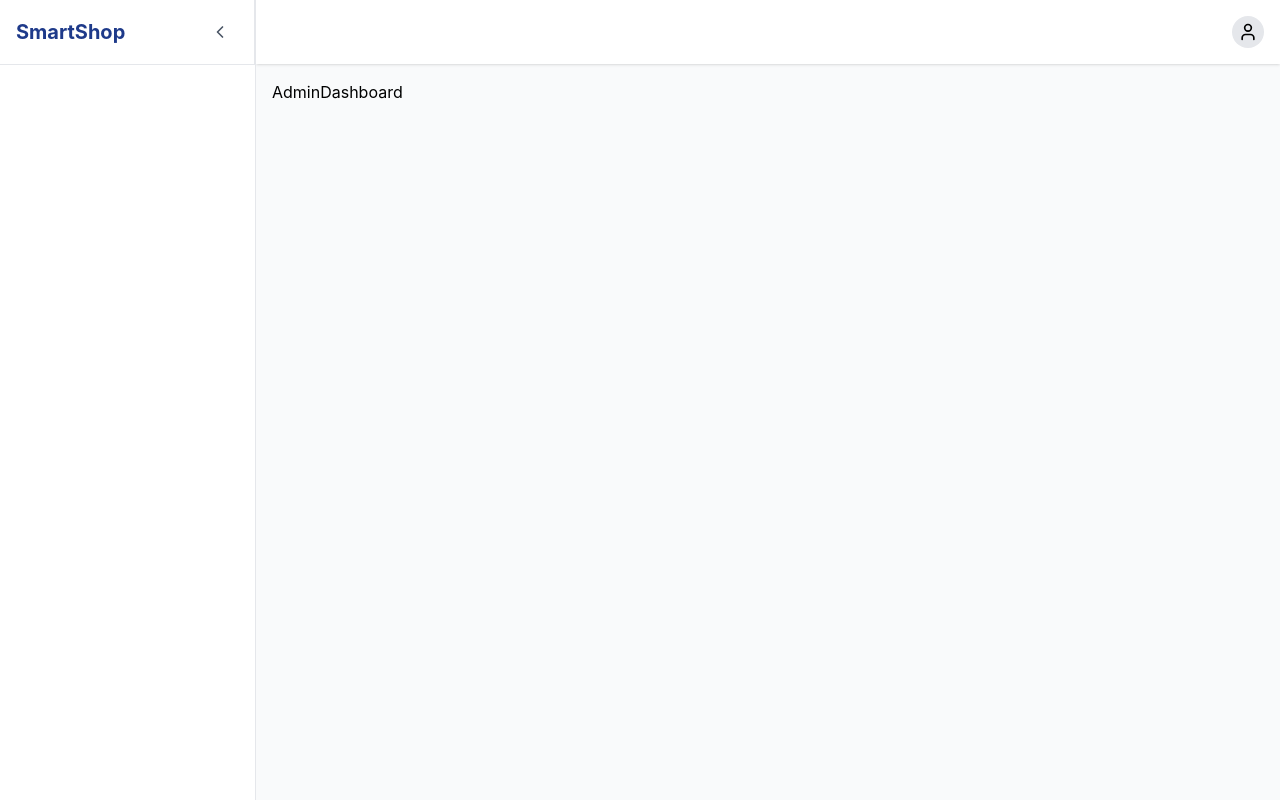
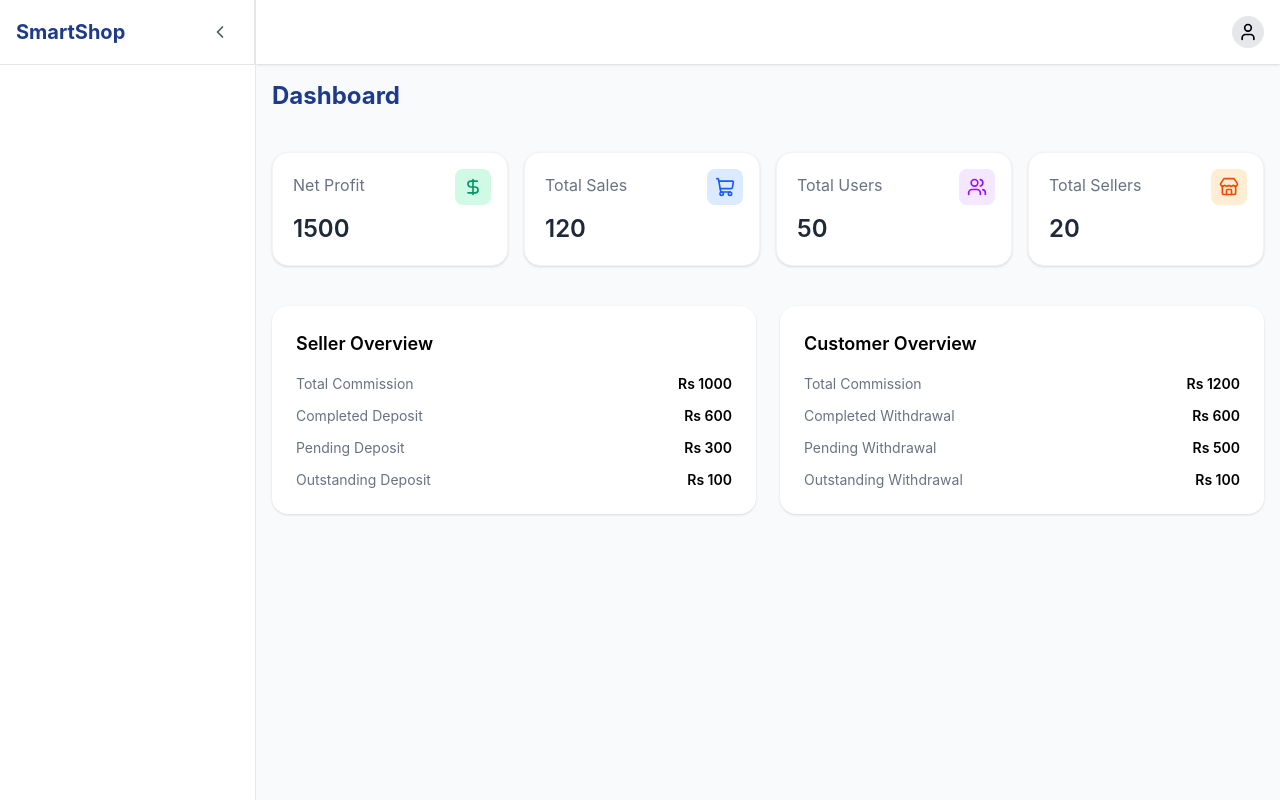
Before and after one commit to yuvraj-sapkota/smartshop, a React app in the folder frontend/: page /admin/admin-dashboard in a window 1280 px wide. Built offline with nearby package versions, Linux system fonts and the light colour scheme; the HTML template or start-up script is replaced by a standard one.

Commit message:
worked on admin section

```diff
--- a/frontend/src/components/sidebar/Sidebar.jsx
+++ b/frontend/src/components/sidebar/Sidebar.jsx
@@ -10,7 +10,6 @@ export default function Sidebar({ mobileOpen, setMobileOpen, role }) {
   const [openLogout, setOpenLogout] = useState(false);
 
   const menuItems = menuConfig[role] || [];
-  console.log(menuItems);
 
   return (
     <div className="flex h-screen bg-gray-50">
--- a/frontend/src/features/adminSection/adminDashboard/AdminDashboard.jsx
+++ b/frontend/src/features/adminSection/adminDashboard/AdminDashboard.jsx
@@ -1,9 +1,165 @@
-import React from 'react'
+import {
+  DollarSign,
+  ShoppingCart,
+  Users,
+  Store,
+  Wallet,
+  Clock,
+  TrendingUp,
+  AlertCircle,
+} from "lucide-react";
+import PageHeader from "../../../components/PageHeader";
+import StatCard from "../../../components/StatCard";
 
 const AdminDashboard = () => {
+  // 🔹 Highlights (Top KPIs)
+  const highlights = [
+    {
+      _id: 1,
+      label: "Net Profit",
+      value: 1500,
+      icon: DollarSign,
+      bg: "bg-emerald-100",
+      text: "text-emerald-600",
+    },
+    {
+      _id: 2,
+      label: "Total Sales",
+      value: 120,
+      icon: ShoppingCart,
+      bg: "bg-blue-100",
+      text: "text-blue-600",
+    },
+    {
+      _id: 3,
+      label: "Total Users",
+      value: 50,
+      icon: Users,
+      bg: "bg-purple-100",
+      text: "text-purple-600",
+    },
+    {
+      _id: 4,
+      label: "Total Sellers",
+      value: 20,
+      icon: Store,
+      bg: "bg-orange-100",
+      text: "text-orange-600",
+    },
+  ];
+
+  // 🔹 Seller Stats
+  const sellerStats = [
+    {
+      _id: 1,
+      label: "Total Commission",
+      value: 1000,
+      icon: Wallet,
+      bg: "bg-blue-100",
+      text: "text-blue-600",
+    },
+    {
+      _id: 2,
+      label: "Completed Deposit",
+      value: 600,
+      icon: TrendingUp,
+      bg: "bg-green-100",
+      text: "text-green-600",
+    },
+    {
+      _id: 3,
+      label: "Pending Deposit",
+      value: 300,
+      icon: Clock,
+      bg: "bg-yellow-100",
+      text: "text-yellow-600",
+    },
+    {
+      _id: 4,
+      label: "Outstanding Deposit",
+      value: 100,
+      icon: AlertCircle,
+      bg: "bg-red-100",
+      text: "text-red-600",
+    },
+  ];
+
+  // 🔹 User Stats
+  const userStats = [
+    {
+      _id: 1,
+      label: "Total Commission",
+      value: 1200,
+      icon: Wallet,
+      bg: "bg-blue-100",
+      text: "text-blue-600",
+    },
+    {
+      _id: 2,
+      label: "Completed Withdrawal",
+      value: 600,
+      icon: TrendingUp,
+      bg: "bg-green-100",
+      text: "text-green-600",
+    },
+    {
+      _id: 3,
+      label: "Pending Withdrawal",
+      value: 500,
+      icon: Clock,
+      bg: "bg-yellow-100",
+      text: "text-yellow-600",
+    },
+    {
+      _id: 4,
+      label: "Outstanding Withdrawal",
+      value: 100,
+      icon: AlertCircle,
+      bg: "bg-red-100",
+      text: "text-red-600",
+    },
+  ];
   return (
-    <div>AdminDashboard</div>
-  )
-}
+    <>
+      <div className="space-y-10">
+        <PageHeader text="Dashboard" />
 
-export default AdminDashboard
+        <div className="grid grid-cols-1 sm:grid-cols-2  lg:grid-cols-4 gap-4">
+          {highlights.map((item, index) => (
+            <StatCard key={item._id} item={item} />
+          ))}
+        </div>
+
+        <div className="grid grid-cols-1 lg:grid-cols-2 gap-6">
+          {/* Seller Card */}
+          <div className="bg-white p-6 rounded-2xl shadow-sm">
+            <h3 className="text-lg font-semibold mb-4">Seller Overview</h3>
+            <div className="space-y-3">
+              {sellerStats.map((item, i) => (
+                <div key={i} className="flex justify-between text-sm">
+                  <span className="text-gray-500">{item.label}</span>
+                  <span className="font-semibold">Rs {item.value}</span>
+                </div>
+              ))}
+            </div>
+          </div>
+
+          {/* User Card */}
+          <div className="bg-white p-6 rounded-2xl shadow-sm">
+            <h3 className="text-lg font-semibold mb-4">Customer Overview</h3>
+            <div className="space-y-3">
+              {userStats.map((item, i) => (
+                <div key={i} className="flex justify-between text-sm">
+                  <span className="text-gray-500">{item.label}</span>
+                  <span className="font-semibold">Rs {item.value}</span>
+                </div>
+              ))}
+            </div>
+          </div>
+        </div>
+      </div>
+    </>
+  );
+};
+
+export default AdminDashboard;
--- a/frontend/src/features/adminSection/rewardRatio/RewardRation.jsx
+++ b/frontend/src/features/adminSection/rewardRatio/RewardRation.jsx
@@ -1,9 +1,48 @@
-import React from 'react'
+import React from "react";
+import PageHeader from "../../../components/PageHeader";
+import StatCard from "../../../components/StatCard";
+import { Percent, Gift, Users } from "lucide-react";
 
 const RewardRation = () => {
+  const commissionConfig = [
+    {
+      _id: 1,
+      label: "Cashback",
+      value: "25%",
+      icon: Gift,
+      bg: "bg-green-100",
+      text: "text-green-600",
+    },
+    {
+      _id: 2,
+      label: "User Referral",
+      value: "10%",
+      icon: Users,
+      bg: "bg-blue-100",
+      text: "text-blue-600",
+    },
+    {
+      _id: 3,
+      label: "Seller Referral",
+      value: "10%",
+      icon: Percent,
+      bg: "bg-purple-100",
+      text: "text-purple-600",
+    },
+  ];
   return (
-    <div>RewardRation</div>
-  )
-}
+    <>
+      <div className="space-y-10">
+        <PageHeader text="Fix Reward Ratio" />
 
-export default RewardRation
+        <div className="space-y-4 ">
+          {commissionConfig.map((item) => (
+            <StatCard key={item._id} item={item} />
+          ))}
+        </div>
+      </div>
+    </>
+  );
+};
+
+export default RewardRation;
--- a/frontend/src/features/adminSection/sellers/Sellers.jsx
+++ b/frontend/src/features/adminSection/sellers/Sellers.jsx
@@ -93,8 +93,10 @@ const Sellers = () => {
   ];
   return (
     <>
-      <PageHeader text="Sellers" />
-      <DataTable data={storeData} columns={storeColumns} />
+      <div className="space-y-10">
+        <PageHeader text="Sellers" />
+        <DataTable data={storeData} columns={storeColumns} />
+      </div>
     </>
   );
 };
--- a/frontend/src/features/adminSection/userCommission/UserCommission.jsx
+++ b/frontend/src/features/adminSection/userCommission/UserCommission.jsx
@@ -71,7 +71,7 @@ const UserCommission = () => {
   ];
   return (
     <>
-      <div className="space-y-8 ">
+      <div className="space-y-10 ">
         <PageHeader text="User Commmission" />
         <DataTable data={rewardData} columns={rewardColumns} />
       </div>
--- a/frontend/src/features/adminSection/users/Users.jsx
+++ b/frontend/src/features/adminSection/users/Users.jsx
@@ -86,8 +86,10 @@ const Users = () => {
   ];
   return (
     <>
-      <PageHeader text="Users" />
-      <DataTable columns={userColumns} data={userData} />
+      <div className="space-y-10">
+        <PageHeader text="Users" />
+        <DataTable columns={userColumns} data={userData} />
+      </div>
     </>
   );
 };
```
